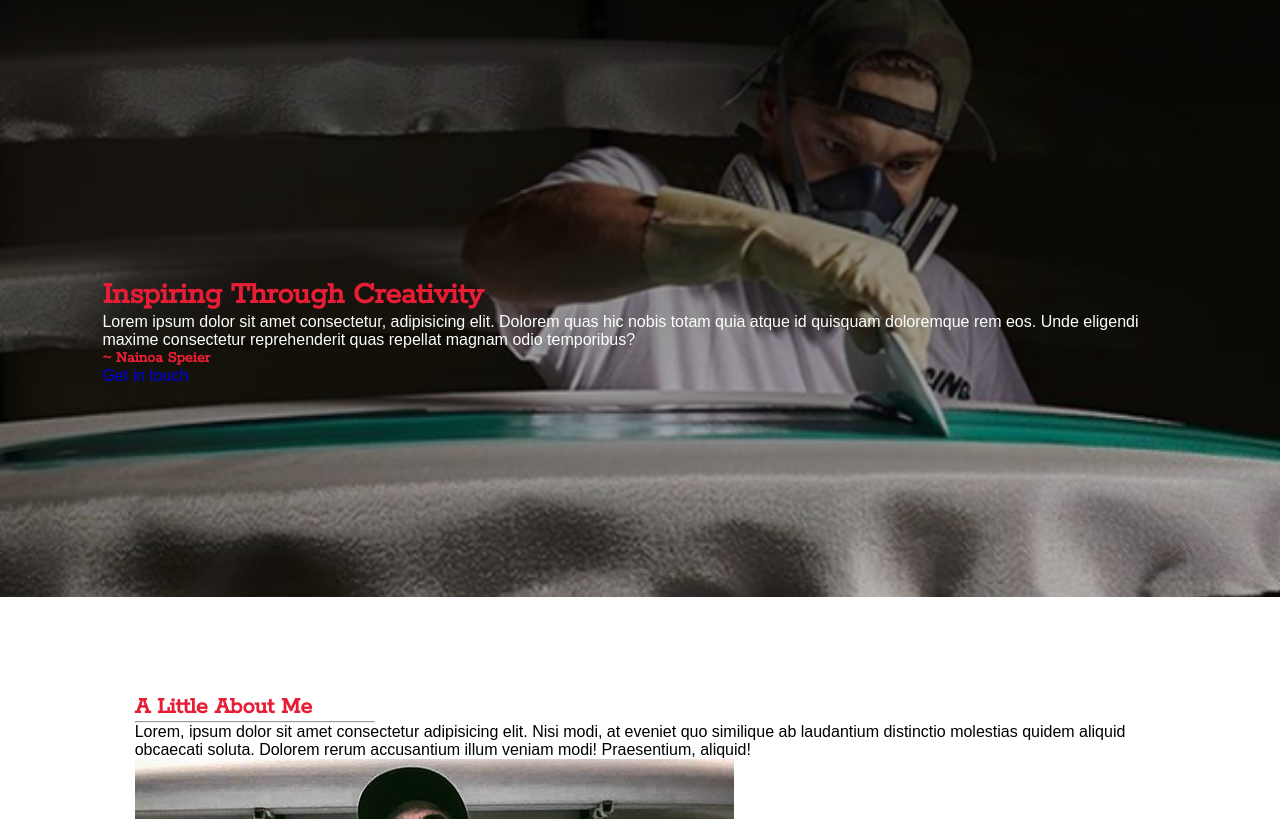
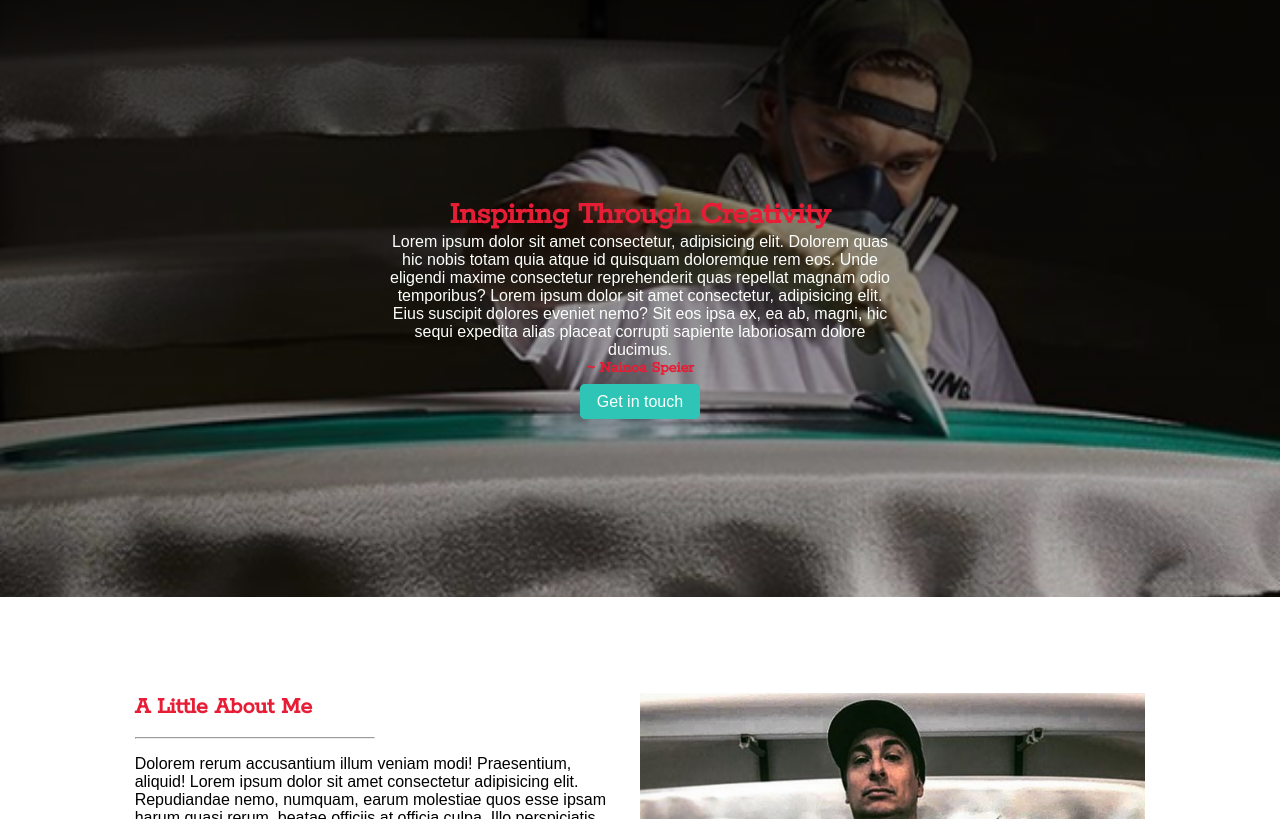
Before and after one commit to mowens86/naiguy, a website: page index.html in a window 1280 px wide. Shown: the part 233-1052 px from the top of the page. Drawn offline with Linux system fonts and the light colour scheme; a web font is replaced by a local one.

Commit message:
added styling to hero and about me sections

```diff
--- a/index.html
+++ b/index.html
@@ -62,12 +62,12 @@
         <div class="main-header-container">
             <div class="header-content">
                 <h1>Inspiring Through Creativity</h1>
-                <p>Lorem ipsum dolor sit amet consectetur, adipisicing elit. Dolorem quas hic nobis totam quia atque id quisquam doloremque rem eos. Unde eligendi maxime consectetur reprehenderit quas repellat magnam odio temporibus?</p>
+                <p>Lorem ipsum dolor sit amet consectetur, adipisicing elit. Dolorem quas hic nobis totam quia atque id quisquam doloremque rem eos. Unde eligendi maxime consectetur reprehenderit quas repellat magnam odio temporibus? Lorem ipsum dolor sit amet consectetur, adipisicing elit. Eius suscipit dolores eveniet nemo? Sit eos ipsa ex, ea ab, magni, hic sequi expedita alias placeat corrupti sapiente laboriosam dolore ducimus.</p>
                 <h4>~ Nainoa Speier</h4>
             </div>
             <!-- End of header content -->
             <div class="header-side-content">
-                <a href="#about-me">
+                <a href="#connect">
                     <span>Get in touch</span>
                 </a>
             </div>
@@ -82,7 +82,9 @@
                 <div class="about-me-content">
                     <h1>A Little About Me</h1>
                     <hr>
-                    <p>Lorem, ipsum dolor sit amet consectetur adipisicing elit. Nisi modi, at eveniet quo similique ab laudantium distinctio molestias quidem aliquid obcaecati soluta. Dolorem rerum accusantium illum veniam modi! Praesentium, aliquid!</p>
+                    <p>Dolorem rerum accusantium illum veniam modi! Praesentium, aliquid! Lorem ipsum dolor sit amet consectetur adipisicing elit. Repudiandae nemo, numquam, earum molestiae quos esse ipsam harum quasi rerum, beatae officiis at officia culpa. Illo perspiciatis corporis recusandae? Quod, delectus.</p>
+                    <br>
+                    <p>Lorem, ipsum dolor sit amet consectetur adipisicing elit. Nisi modi, at eveniet quo similique ab laudantium distinctio molestias quidem aliquid obcaecati soluta. Dolorem rerum accusantium illum veniam modi! Praesentium, aliquid! Lorem ipsum dolor sit amet consectetur adipisicing elit. Repudiandae nemo, numquam, earum molestiae quos esse ipsam harum quasi rerum, beatae officiis at officia culpa. Illo perspiciatis corporis recusandae? Quod, delectus.</p>
                 </div>
                 <!-- End of about-me-content-->
                 <div class="about-me-side-content">
--- a/scss/styles.scss
+++ b/scss/styles.scss
@@ -59,6 +59,7 @@ body {
 
 hr {
     width: 15rem;
+    margin: 1rem 0;
 }
 
 /* Navigation */
@@ -98,15 +99,45 @@ hr {
     min-height: 500px;
 }
 
+.main-header-container {
+    text-align: center;
+    margin: 0 auto;
+}
+
+
 .header-content {
-    padding-top: 35vh;
+    padding-top: 25vh;
 }
 
 .header-content p {
     color: $theme-white;
 }
 
+.header-side-content {
+    margin-top: 1rem;
+}
+
+.header-side-content a {
+    border: 1px solid $theme-aqua;
+    background-color: $theme-aqua;
+    color: $theme-white;
+    border-radius: 5px;
+    padding: .5rem 1rem;
+    transition: all 0.3s ease-in-out;
+}
+
+.header-side-content a:hover {
+    background-color: $theme-rose;
+    border: 1px solid $theme-rose;
+}
+
 /* About Me */
+.about-me {
+    display: flex;
+    flex-direction: column;
+
+}
+
 
 
 
@@ -279,12 +310,32 @@ hr {
     }
 
     .main-header-container {
-        padding: 0 8%;
+        text-align: center;
+        max-width: 50%;
+        margin: 0 auto;
     }
 
     .main-container,
     .main-footer-container {
         padding: 5% 8%;
+    }
+
+    .about-me {
+        flex-flow: row wrap;
+    }
+
+    .about-me-content,
+    .about-me-side-content {
+        width: 50%;
+    }
+
+    .about-me-content {
+        flex: 0 0 48%;
+        margin-right: 2%;
+    }
+
+    .about-me-side-content img {
+        width: 100%;
     }
 
     .nav-flex-container {
```
Also changed, not shown: css/styles.css, 1 other file.
